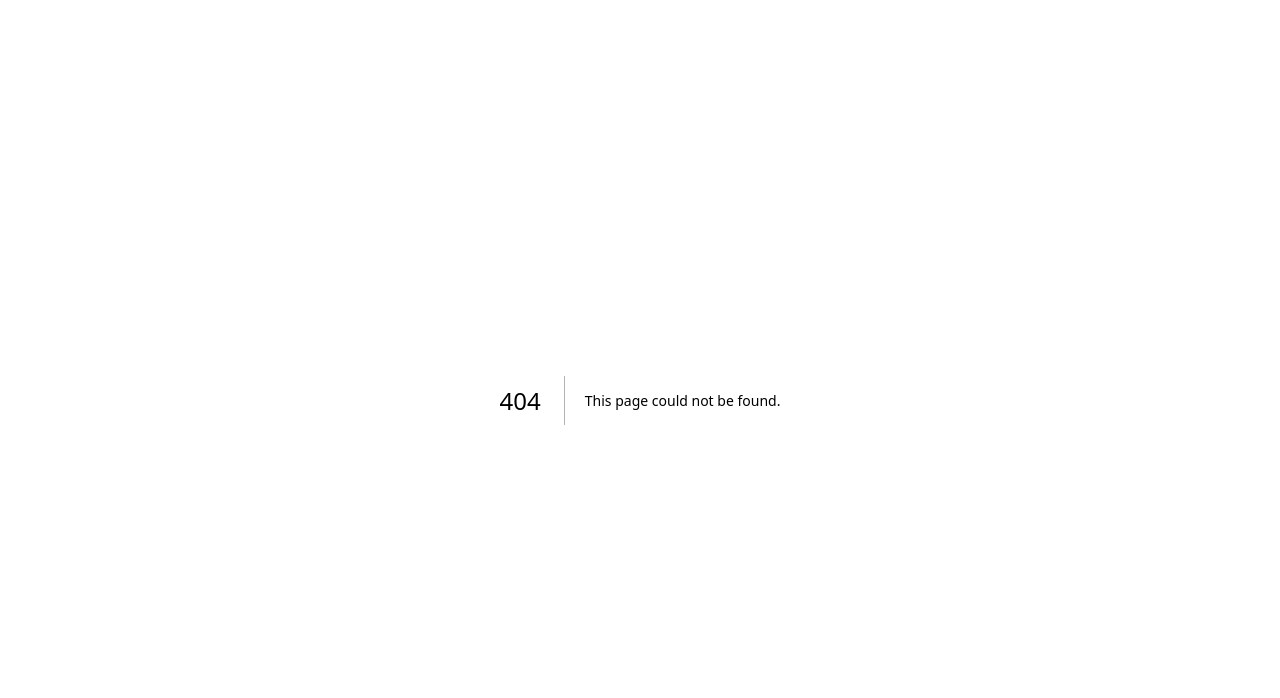
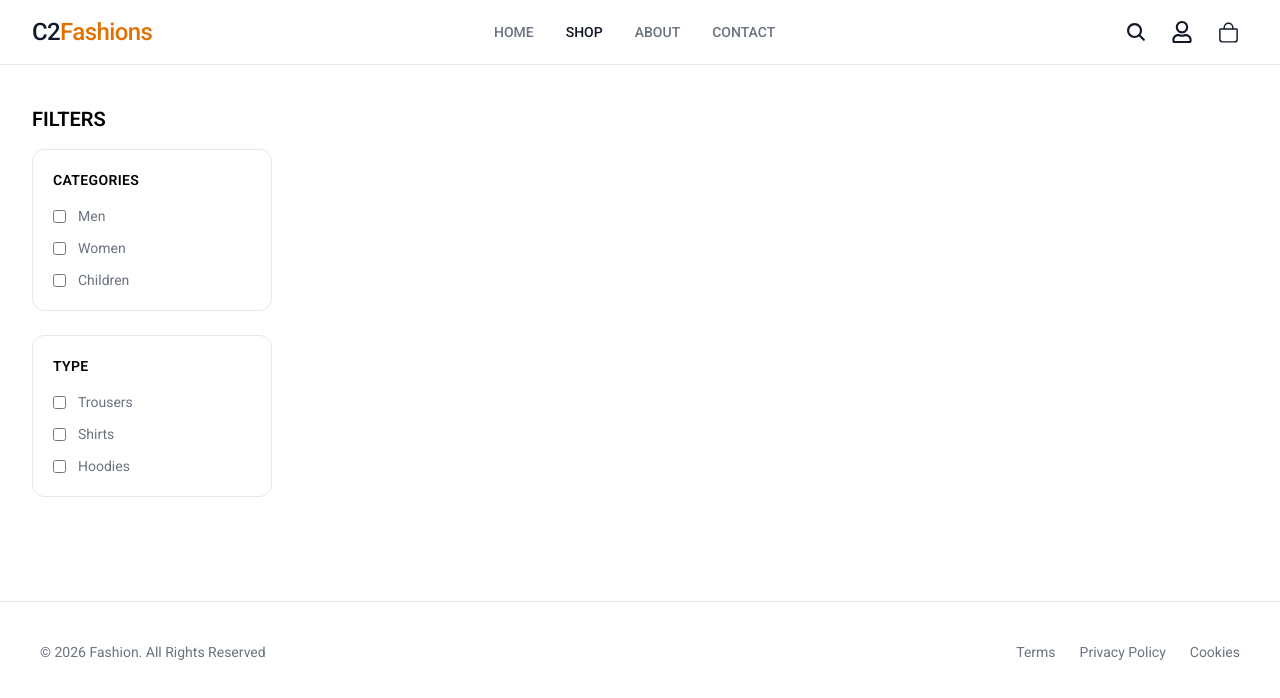
Before and after one commit to creativeloc/nextjs-estore2026, a Next.js app: page /shop in a window 1280 px wide. Before the commit this address had no page. Shown: the top 698 px of the page. Built offline with nearby package versions, Linux system fonts and the light colour scheme.

Commit message:
added basic outline for sidebar

```diff
--- /dev/null
+++ b/src/app/shop/page.tsx
@@ -0,0 +1,12 @@
+import FrontendLayout from "@/components/layouts/FrontendLayout"
+import FilterOptions from "@/components/shop/FilterOptions"
+
+export default function ShopPage() {
+  return (
+    <FrontendLayout>
+      <div className="flex flex-col sm:flex-row gap-5 my-10">
+        <FilterOptions />
+      </div>
+    </FrontendLayout>
+  )
+}
--- /dev/null
+++ b/src/components/shop/FilterOptions.tsx
@@ -0,0 +1,69 @@
+"use client"
+
+import { useState } from "react"
+import { RiArrowRightDoubleFill } from "react-icons/ri"
+
+export default function FilterOptions() {
+  const [showFilter, setShowFilter] = useState(false)
+
+  return (
+    <aside className="w-full sm:min-w-60 sm:max-w-60">
+      <button
+        onClick={() => setShowFilter((prev) => !prev)}
+        className="mb-4 flex items-center gap-2 text-xl font-semibold sm:cursor-default"
+      >
+        FILTERS
+        <RiArrowRightDoubleFill
+          className={`transition-transform duration-300 sm:hidden ${
+            showFilter ? "rotate-90" : ""
+          }`}
+        />
+      </button>
+
+      {/* Filters */}
+      <div className={`${showFilter ? "block" : "hidden"} space-y-6 sm:block`}>
+        {/* categories */}
+        <div className="rounded-xl border border-border p-5">
+          <h3 className="mb-4 text-sm font-semibold tracking-wide">
+            CATEGORIES
+          </h3>
+
+          <div className="space-y-3 text-sm text-muted-foreground">
+            <label className="flex items-center gap-3">
+              <input type="checkbox" />
+              <span>Men</span>
+            </label>
+            <label className="flex items-center gap-3">
+              <input type="checkbox" />
+              <span>Women</span>
+            </label>
+            <label className="flex items-center gap-3">
+              <input type="checkbox" />
+              <span>Children</span>
+            </label>
+          </div>
+        </div>
+
+        {/* Product Types */}
+        <div className="rounded-xl border border-border p-5">
+          <h3 className="mb-4 text-sm font-semibold tracking-wide">TYPE</h3>
+
+          <div className="space-y-3 text-sm text-muted-foreground">
+            <label className="flex items-center gap-3">
+              <input type="checkbox" />
+              <span>Trousers</span>
+            </label>
+            <label className="flex items-center gap-3">
+              <input type="checkbox" />
+              <span>Shirts</span>
+            </label>
+            <label className="flex items-center gap-3">
+              <input type="checkbox" />
+              <span>Hoodies</span>
+            </label>
+          </div>
+        </div>
+      </div>
+    </aside>
+  )
+}
```
